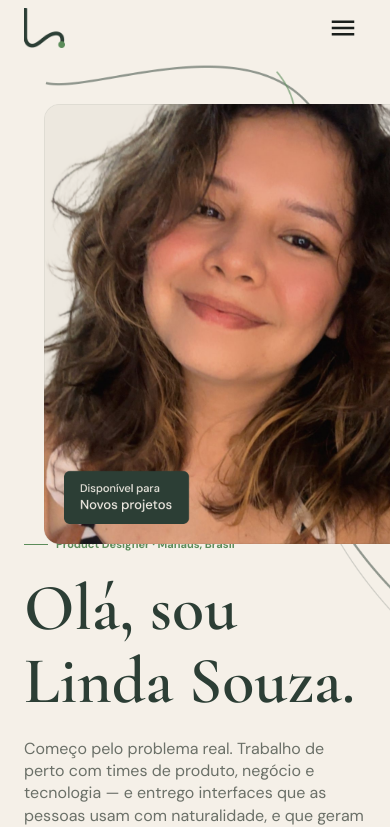
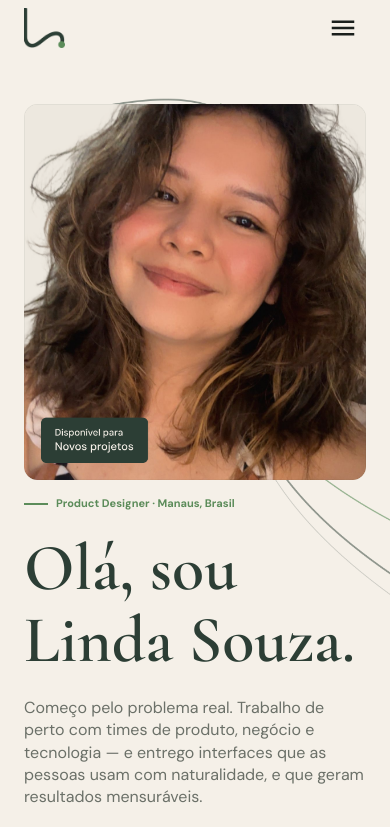
Before and after one commit to Agencia-Lumina-Digital/linda-hillary-port, a React (Vite) app: page / in a window 390 px wide. Shown: the top 827 px of the page. Built offline with nearby package versions, Linux system fonts and the light colour scheme.

Commit message:
fix: adjust spaces in hero section mobile

```diff
--- a/src/features/hero/Hero.tsx
+++ b/src/features/hero/Hero.tsx
@@ -9,8 +9,8 @@ export const Hero = () => {
     <Box sx={{ position: 'relative', pt: 10, pb: 10 }}>
       <Grid container spacing={4} alignItems="center">
         {/* Coluna Esquerda: Conteúdo */}
-        <Grid item xs={12} md={7} sx={{ order: { xs: 2, md: 1, height: '440px' } }}>
-          <Stack spacing={5} sx={{ display: 'flex', justifyContent: 'center', height: '440px' }}>
+        <Grid item xs={12} md={7} sx={{ order: { xs: 2, md: 1 }, height: { xs: 'auto', md: '440px' } }}>
+          <Stack spacing={5} sx={{ display: 'flex', justifyContent: 'center', height: { xs: 'auto', md: '440px' } }}>
             {/* Tagline / Eyebrow */}
             <Box sx={{ display: 'flex', alignItems: 'center', gap: 2 }}>
               <Box sx={{ width: 24, height: '1.5px', backgroundColor: tokens.colors.background.brand }} />
@@ -87,7 +87,7 @@ export const Hero = () => {
 
         {/* Coluna Direita: Visual / Apresentação */}
         <Grid item xs={12} md={5} sx={{ position: 'relative', order: { xs: 1, md: 2 } }}>
-          <Box sx={{ position: 'relative', display: 'flex', justifyContent: 'center', width: '440px' }}>
+          <Box sx={{ position: 'relative', display: 'flex', justifyContent: 'center', width: { xs: '100%', md: '440px' }, mx: 'auto' }}>
 
             {/* Grafismo de fundo (Posicionamento absoluto para ficar atrás) */}
             <Box
@@ -107,14 +107,15 @@ export const Hero = () => {
             />
 
             {/* Imagem da Profissional */}
-            <Box sx={{ position: 'relative', zIndex: 2, maxWidth: '420px' }}>
+            <Box sx={{ position: 'relative', zIndex: 2, width: { xs: '100%', md: '400px' }, maxWidth: '420px' }}>
               <Box
                 component="img"
                 src={lindaImage}
                 alt="Linda Souza"
                 sx={{
-                  width: '400px',
-                  height: '440px',
+                  width: '100%',
+                  height: { xs: 'auto', md: '440px' },
+                  objectFit: 'cover',
                   display: 'block',
                   borderRadius: `${tokens.borderRadius.md}px`,
                 }}
```
